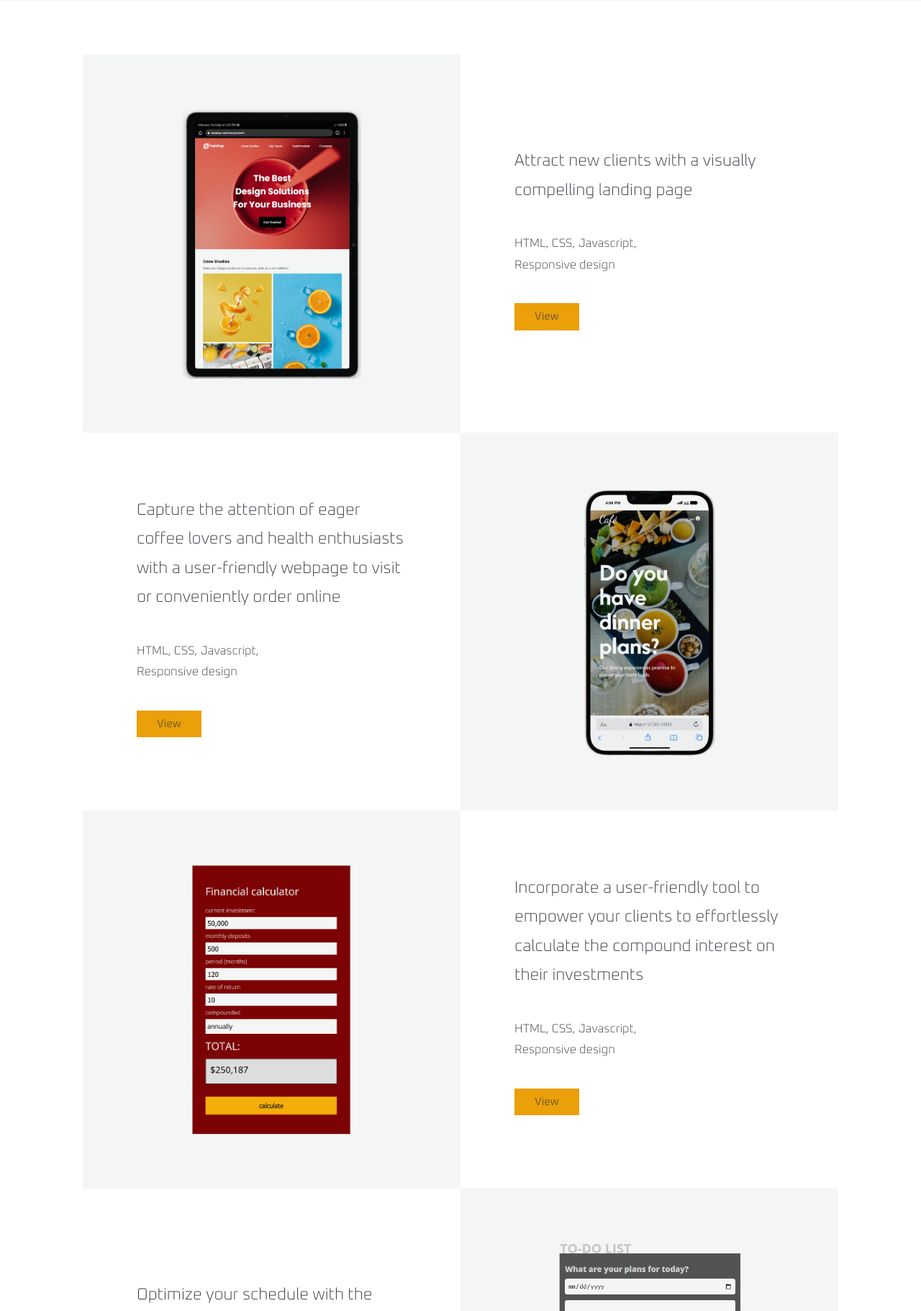
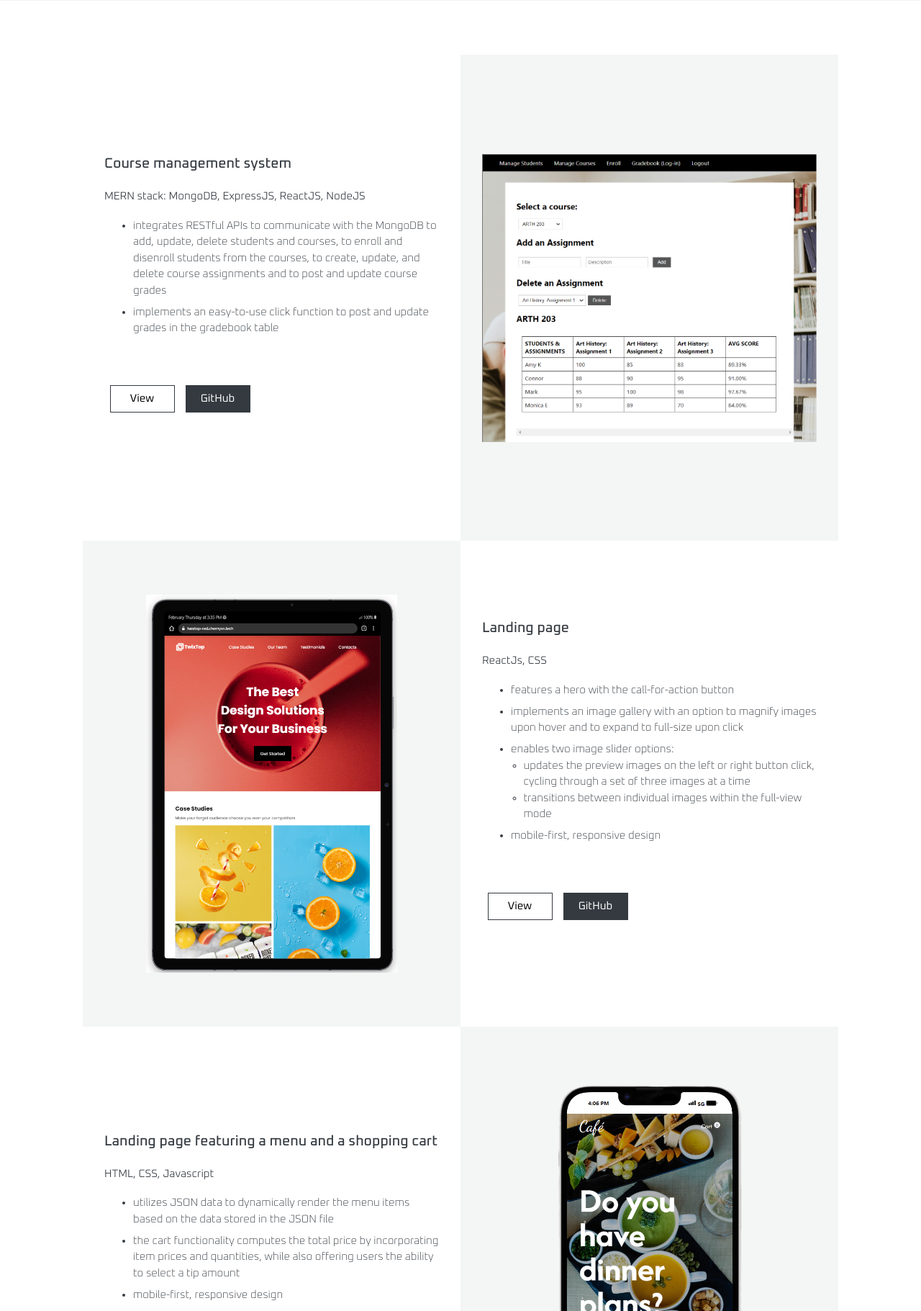
Before and after one commit to nchernys/portfolio, a PHP site: page / in a window 1280 px wide. Shown: the part 1225-3046 px from the top of the page at 72% size. Run offline with PHP 8.4, Linux system fonts and the light colour scheme.

Commit message:
style edits

```diff
--- a/contact.php
+++ b/contact.php
@@ -3,7 +3,7 @@ $name = $_POST['name'];
 $email= $_POST['email'];
 $request= $_POST['request'];
 
-$to = "natasha.e.chernysheva@gmail.com";
+$to = "chernysn@gmail.com";
 $subject = "FROM WEB DEV PAGE";
 
 $txt ="Name = ". $name . "\r\n  Email = "
--- a/index.html
+++ b/index.html
@@ -71,22 +71,6 @@
                     <span class="lang">Docker</span>
                     <span class="lang">Git</span>
                 </h3>
-                <!--
-                    <div>
-                        <img src="images/welcome_page/react.png" alt="react">
-                        <img src="images/welcome_page/django.png" alt="django">
-                        <img src="images/welcome_page/html.png" alt="html">
-                        <img src="images/welcome_page/css.png" alt="css">
-                        <img src="images/welcome_page/bootstrap.png" alt="bootstrap">
-                        <img src="images/welcome_page/javascript.png" alt="javascript">
-                        <img src="images/welcome_page/node.png" alt="node">
-                        <img src="images/welcome_page/express.png" alt="express">
-                        <img src="images/welcome_page/python.png" alt="python">
-                        <img src="images/welcome_page/sql.png" alt="sql">
-                        <img src="images/welcome_page/docker.png" alt="docker">
-                        <img src="images/welcome_page/github.png" alt="git">
-                    </div>
-                    -->
                 <div class="welcome_intro_blurb">
                     <p>Hey, I'm Natalia! I'm a full stack developer. <br /> Working on websites allows me to blend
                         technical
@@ -142,98 +126,202 @@
     <div class="projects_section" id="projects_section">
         <div class="wrapper">
 
+            <div class="row order">
+                <div class="col txt">
+                    <h2>Course management system </h2>
+                    <p>MERN stack: MongoDB, ExpressJS, ReactJS, NodeJS </p>
+                    <ul>
+                        <li>
+                            integrates RESTful APIs to communicate with the MongoDB to add, update, delete
+                            students and courses, to enroll and disenroll students from the courses, to create, update,
+                            and delete course assignments and to post and update course grades
+                        </li>
+                        <li>implements an easy-to-use click function to post and update grades in the
+                            gradebook table</li>
+                    </ul>
+
+
+                    <div class="button-group-projects">
+                        <button class="yellow" onclick="window.location.href='https://school-dashboard.chernysn.tech'">
+                            View</button>
+                        <button class="blue"
+                            onclick="window.location.href='https://github.com/nchernys/school-dashboard-MERN'">GitHub</button>
+                    </div>
+                </div>
+                <div class='col col-img v-col'>
+
+                    <img class="img_back" src="images/projects_page/school-management.png" alt="">
+
+                </div>
+            </div>
+
+
+
             <div class="row">
-                <div class='col v-col'>
+                <div class='col col-img v-col'>
 
                     <img class="img_back" src="images/projects_page/twixtop-design.png" alt="">
-                    <div class="overlay"></div>
                 </div>
 
                 <div class="col txt">
-                    <h2>Attract new clients with a visually compelling landing page</h2>
-                    <p>HTML, CSS, Javascript, <br> Responsive design</p>
-                    <button onclick="location.href='https://twixtop-red.chernysn.tech'">View</button>
+                    <h2>Landing page</h2>
+                    <p>ReactJs, CSS </p>
+                    <ul>
+                        <li>features a hero with the call-for-action button</li>
+                        <li>implements an image gallery with an option to magnify images upon hover and to expand to
+                            full-size upon
+                            click</li>
+                        <li>enables two image slider options:
+                            <ul>
+                                <li>updates the preview images on the left or right button click, cycling through a set
+                                    of three images at
+                                    a time</li>
+                                <li>transitions between individual images within the full-view mode</li>
+                        </li>
+                    </ul>
+                    <li>mobile-first, responsive design</li>
+                    </ul>
+                    <div class="button-group-projects">
+                        <button class="yellow" onclick="location.href='https://twixtop-red.chernysn.tech'">View</button>
+                        <button class="blue"
+                            onclick="location.href='https://github.com/nchernys/twixtop-design'">GitHub</button>
+                    </div>
                 </div>
             </div>
 
             <div class="row order">
                 <div class="col txt">
-                    <h2>Capture the attention of eager coffee lovers and health enthusiasts with a user-friendly webpage
-                        to visit or conveniently order online </h2>
-                    <p>HTML, CSS, Javascript, <br> Responsive design</p>
-                    <button onclick="window.location.href='https://green-cafe.chernysn.tech'">
-                        View</button>
+                    <h2>Landing page featuring a menu and a shopping cart</h2>
+                    <p>HTML, CSS, Javascript</p>
+                    <ul>
+                        <li>utilizes JSON data to dynamically render the menu items based
+                            on the data stored in the
+                            JSON file </li>
+                        <li>the cart functionality computes the total price by incorporating item
+                            prices and quantities, while
+                            also offering users the ability to select a tip amount</li>
+                        <li>mobile-first, responsive design</li>
+                    </ul>
+                    <div class="button-group-projects">
+                        <button class="yellow" onclick="window.location.href='https://green-cafe.chernysn.tech'">
+                            View</button>
+                        <button class="blue"
+                            onclick="window.location.href='https://github.com/nchernys/green-cafe'">GitHub</button>
+                    </div>
                 </div>
-                <div class='col v-col'>
+                <div class='col col-img v-col'>
                     <img class="img_back" src="images/cafe-front-mobile.png" alt="">
-                    <div class="overlay">
-                    </div>
                 </div>
             </div>
 
 
             <div class="row">
-                <div class='col v-col'>
+                <div class='col col-img v-col'>
                     <img class="img_back" src="images/projects_page/calc_img.png" alt="">
-                    <div class="overlay"></div>
+
                 </div>
 
                 <div class="col txt">
-                    <h2>Incorporate a user-friendly tool to empower your clients to effortlessly calculate the compound
-                        interest on their investments</h2>
-                    <p>HTML, CSS, Javascript, <br> Responsive design</p>
-                    <button onclick="location.href='projects_calculator.html'">View</button>
+                    <h2>Compound interest calculator</h2>
+                    <p>HTML, CSS, Javascript</p>
+                    <ul>
+                        <li>performs arithmetic operations </li>
+                        <li>computes compond interest on an investment based on the user input and the compound interest
+                            with monthly deposits
+                            formula (A = P(1 + r/n)^(nt) + PMT × (((1 + r/n)^(nt) - 1) / (r/n)))</li>
+                        <li>mobile-first, responsive design</li>
+                    </ul>
+                    <div class="button-group-projects"> <button class="yellow"
+                            onclick="location.href='projects_calculator.html'">View</button>
+                        <button class="blue"
+                            onclick="window.location.href='https://github.com/nchernys/portfolio'">GitHub</button>
+                    </div>
                 </div>
             </div>
 
             <div class="row order">
                 <div class="col txt order">
-                    <h2>Optimize your schedule with the help of a dynamic to-do list</h2>
-                    <p>HTML, CSS, Javascript, LocalStorage, <br> Responsive design</p>
-                    <button onclick="location.href='projects_todo.html'">View</button>
+                    <h2>To-do list</h2>
+                    <p>HTML, CSS, Javascript, Local Storage</p>
+                    <ul>
+                        <li>implements an input field of type "date" to allow users to set a deadline</li>
+                        <li>integrates the Local Storage to store and update the tasks</li>
+                        <li>mobile-first, responsive design</li>
+                    </ul>
+                    <div class="button-group-projects">
+                        <button class="yellow" onclick="location.href='projects_todo.html'">View</button>
+                        <button class="blue"
+                            onclick="window.location.href='https://github.com/nchernys/portfolio'">GitHub</button>
+                    </div>
                 </div>
 
-                <div class='col v-col order'>
+                <div class='col col-img v-col order'>
                     <img class="img_back" src="images/projects_page/todo.png" alt="">
-                    <div class="overlay"></div>
+
                 </div>
 
             </div>
 
             <div class="row">
-                <div class='h-col col'>
+                <div class='h-col col col-img'>
                     <img class="img_back" src="images/projects_page/ecommerce.png" alt="">
-                    <div class="overlay">
-                    </div>
                 </div>
 
                 <div class="col txt">
-                    <h2>Boost your online presence with an efficient e-commerce marketplace catering to diverse customer
-                        segments </h2>
-                    <p>Django, Python, Bootstrap, PostgreSQL, <br> Responsive design</p>
-                    <button onclick="location.href='https://shop-online.chernysn.tech'">View</button>
+                    <h2>Online store </h2>
+                    <p>Django, Python, Bootstrap, SQlite (or PostgreSQL)</p>
+                    <ul>
+                        <li>implements signup, login and logout authentication to personalize user carts</li>
+                        <li>utilizes object-oriented programming (OOP) approach </li>
+                        <li>uses reusable components to dynamically generate cards displaying product details</li>
+                        <li>enables search by keyword functionality</li>
+                        <li>leverages cart functionality to update items and their quantities dynamically, while also
+                            calculating the total order cost
+                            based on the updated items and their prices</li>
+                        <li>mobile-first, responsive design</li>
+
+                    </ul>
+                    <div class="button-group-projects">
+                        <button class="yellow" onclick="location.href='https://shop-online.chernysn.tech'">View</button>
+                        <button class="blue"
+                            onclick="location.href='https://github.com/nchernys/e-marketplace'">GitHub</button>
+                    </div>
                 </div>
             </div>
 
             <div class="row order">
 
                 <div class="col txt">
-                    <h2>Ensure your favorite pages are readily accessible by utilizing the Mozilla Bookmark extension
+                    <h2>Mozilla bookmark extension
                     </h2>
-                    <p>HTML, CSS, Javascript</p>
-                    <button
-                        onclick="window.location.href='https://addons.mozilla.org/en-US/firefox/addon/bookmark_and_comment/'">
-                        View</button>
+                    <p>Mozilla Extension, HTML, CSS, Javascript</p>
+                    <ul>
+                        <li>optimizes the process of saving bookmarks by retrieving both the URL
+                            and title of the tab</li>
+                        <li>features a textarea field enabling users to add comments to links for easier content search
+                        </li>
+                        <li>enables users to add new tags via input field of type "text"</li>
+                        <li>stores tags in Local Storage, enabling the creation of reusable tags and optimzing the way
+                            to
+                            add previously used tags to links</li>
+                        <li>enhances link search functionality by enabling users to click on a tag for filtering</li>
+                    </ul>
+                    <div class="button-group-projects">
+                        <button class="yellow"
+                            onclick="window.location.href='https://addons.mozilla.org/en-US/firefox/addon/bookmark_and_comment/'">
+                            View</button>
+                        <button class="blue"
+                            onclick="window.location.href='https://github.com/nchernys/mozilla-extension-bookmark'">
+                            GitHub</button>
+                    </div>
                 </div>
-                <div class='h-col col'>
+                <div class='h-col col col-img'>
                     <img class="img_back" src="images/projects_page/mozilla_addon.png" alt="">
-                    <div class="overlay">
-                    </div>
                 </div>
 
             </div>
-
         </div>
+    </div>
 
     </div>
 
@@ -247,7 +335,7 @@
                 <input type="email" name="email" id="email" required> <br>
                 <label for="message">Your request:</label><br>
                 <textarea name="message" id="message" cols="50" rows="6" required></textarea><br>
-                <button type="submit" id="submit">Submit</button>
+                <button type="submit" class="yellow" id="submit">Submit</button>
             </form>
         </div>
     </div>
--- a/style_all_projects.css
+++ b/style_all_projects.css
@@ -1,3 +1,33 @@
+.button-group-projects {
+  display: flex;
+  justify-content: center;
+}
+
+button {
+  font-family: "Oxanium", "fallback for Oxanium";
+  width: 6em;
+  height: 2.5em;
+  font-size: 0.9em;
+  margin: 1.4em 0.5em 1em 0;
+  border: none;
+}
+
+button:active {
+  transform: translate(1px, 2px);
+}
+
+button.yellow {
+  background-color: rgb(235, 159, 8);
+  background-color: white;
+  border: 1.5px solid #343a40;
+}
+
+button.blue {
+  background-color: rgb(8, 182, 235);
+  background-color: #343a40;
+  color: white;
+}
+
 .projects_section {
   width: 100%;
   height: auto;
@@ -19,8 +49,13 @@
   order: 2;
 }
 
+.wrapper .order .col:nth-child(2) {
+  order: 1;
+}
+
 .row {
   width: 100%;
+  height: 100%;
   display: flex;
   flex-direction: column;
   justify-content: center;
@@ -29,38 +64,58 @@
 
 .row .txt {
   text-align: center;
-  padding: 0em 1em;
+  padding: 0em 2em;
 }
 
 .row .txt h2 {
   font-size: 1.8em;
-  font-weight: 100;
+  font-weight: 500;
   line-height: 1.5em;
   margin: 0 0 1em 0;
 }
 
 .row .txt p {
   font-size: 1.2em;
-  font-weight: 100;
+  font-weight: 300;
   line-height: 1.5em;
 }
 
+.row .txt ul li {
+  font-size: 1.1em;
+  font-weight: 200;
+  margin: 0 0.8em 0 -1.2em;
+  line-height: 1.5em;
+  text-align: left;
+}
+
+.row .txt ul li ul li {
+  margin: auto auto auto -1.5em;
+}
+
 .col {
+  width: 100%;
+  flex: 1;
+  padding: 1em;
+  display: flex;
+  flex-direction: column;
+  align-items: center;
+  justify-content: center;
+  box-sizing: border-box;
   border-radius: 0;
 }
 
 .v-col {
-  padding: 5em 1.5em;
+  padding: 5em 2em;
 }
 
 .h-col {
-  padding: 5em 1.5em;
+  padding: 5em 2em;
 }
 
 .col button {
   padding: 0.5em 1em;
   font-size: 1.2em;
-  color: #343a40ac;
+  margin: 3em 0.5em;
 }
 
 .img_back {
@@ -69,8 +124,8 @@
   height: auto;
 }
 
-.overlay {
-  color: white;
+.col-img {
+  background: white;
 }
 
 @media screen and (min-width: 600px) {
@@ -89,20 +144,33 @@
 
   .row {
     display: flex;
+    height: 45em;
     flex-direction: row;
     justify-content: center;
-    align-items: center;
+    align-items: stretch;
   }
 
   .col {
-    width: 35em;
-    height: 35em;
-    padding: 5em;
-    display: flex;
-    flex-direction: column;
-    align-items: center;
-    position: relative;
-    box-sizing: border-box;
+    width: 50%;
+    flex: 1;
+  }
+
+  .v-col {
+    padding: auto 1em;
+  }
+
+  .h-col {
+    padding: auto 1em;
+  }
+
+  .row .txt ul li {
+    margin: 0 1em 0 -2em;
+    line-height: 1.5em;
+    text-align: left;
+  }
+
+  .row .txt ul li ul li {
+    margin: auto auto auto -1.5em;
   }
 
   .wrapper .order .col:nth-child(1) {
@@ -113,7 +181,11 @@
     text-align: left;
     align-items: flex-start;
     justify-content: center;
-    padding: 5em;
+    padding: 2em;
+  }
+
+  .col-img {
+    background-color: rgba(54, 59, 64, 0.05);
   }
 
   .col img {
@@ -121,40 +193,27 @@
     height: 100%;
     object-fit: contain;
   }
-
-  .overlay {
-    position: absolute;
-    opacity: 0;
-    top: 0;
-    left: 0;
-    width: 100%;
-    height: 100%;
-    display: flex;
-    justify-content: center;
-    align-items: center;
-    background: rgba(54, 59, 64, 0.05);
-    opacity: 1;
-  }
 }
 
 @media screen and (min-width: 1000px) {
-  .col {
-    width: 35em;
-    height: 35em;
-  }
-
   .row .txt h2 {
-    font-size: 1.5em;
-    font-weight: 100;
+    font-size: 1.3em;
+    font-weight: 500;
     line-height: 1.8em;
   }
 
   .row .txt p {
-    font-size: 1.1em;
-    font-weight: 100;
-    line-height: 1.8em;
+    margin: 0;
+    font-size: 1em;
+    font-weight: 300;
+    line-height: 1em;
   }
 
+  .row .txt ul li {
+    font-size: 1em;
+    font-weight: 200;
+    margin: 0.5em 0;
+  }
   .col button {
     font-size: 1em;
   }
--- a/style_contact.css
+++ b/style_contact.css
@@ -51,19 +51,9 @@ textarea {
   box-sizing: border-box;
 }
 
-button {
-  font-family: "Oxanium", "fallback for Oxanium";
-  width: 6em;
-  height: 2.5em;
-  font-size: 1em;
+.form button {
+  font-size: 1.1em;
   background-color: rgb(235, 159, 8);
-  margin: 1.4em 0 1em 0;
-  border: none;
-  color: #343a40;
-}
-
-button:active {
-  transform: translate(1px, 2px);
 }
 
 #form-message {
--- a/style_skills.css
+++ b/style_skills.css
@@ -35,7 +35,7 @@
 }
 
 .skills p {
-  font-size: 1.5em;
+  font-size: 1.3em;
   font-weight: 100;
   line-height: 2.2em;
 }
```
Also changed, not shown: style_index.css (+10 -2 lines), images/projects_page/school-management.png (added).
